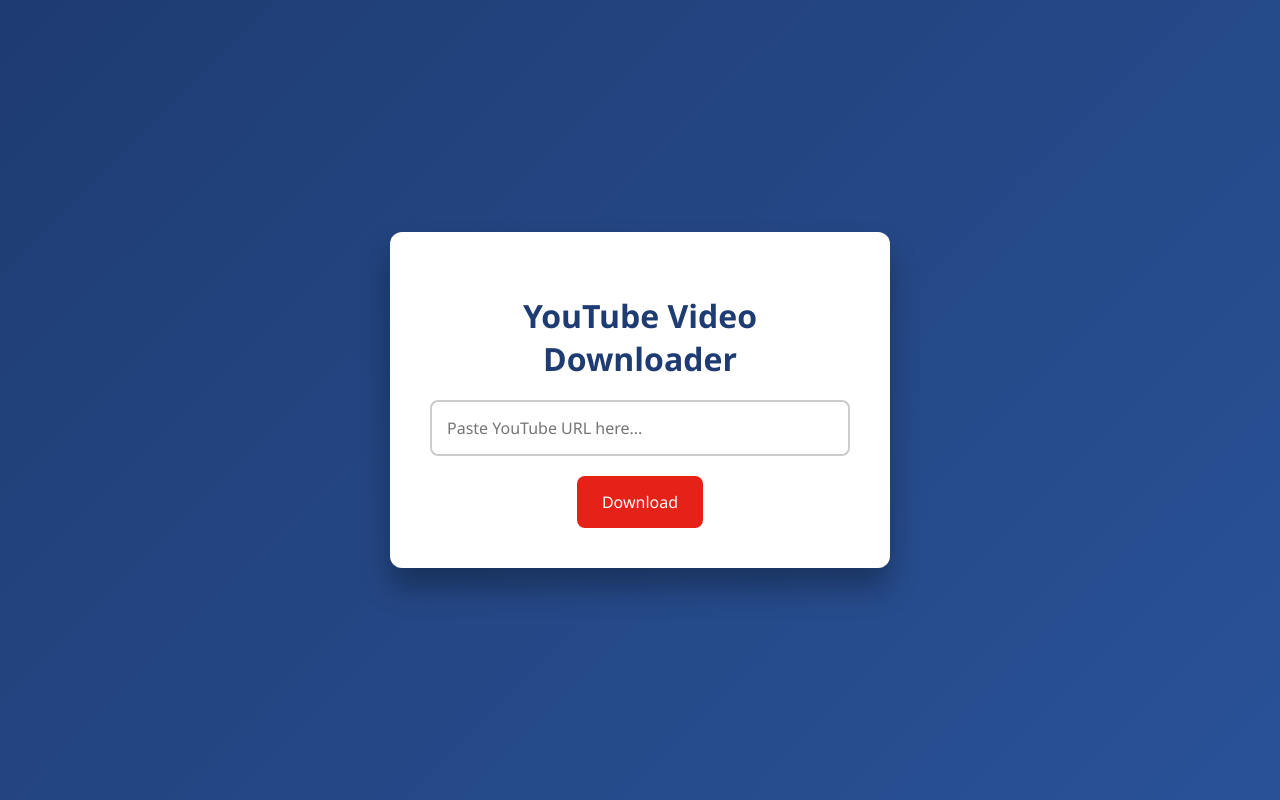
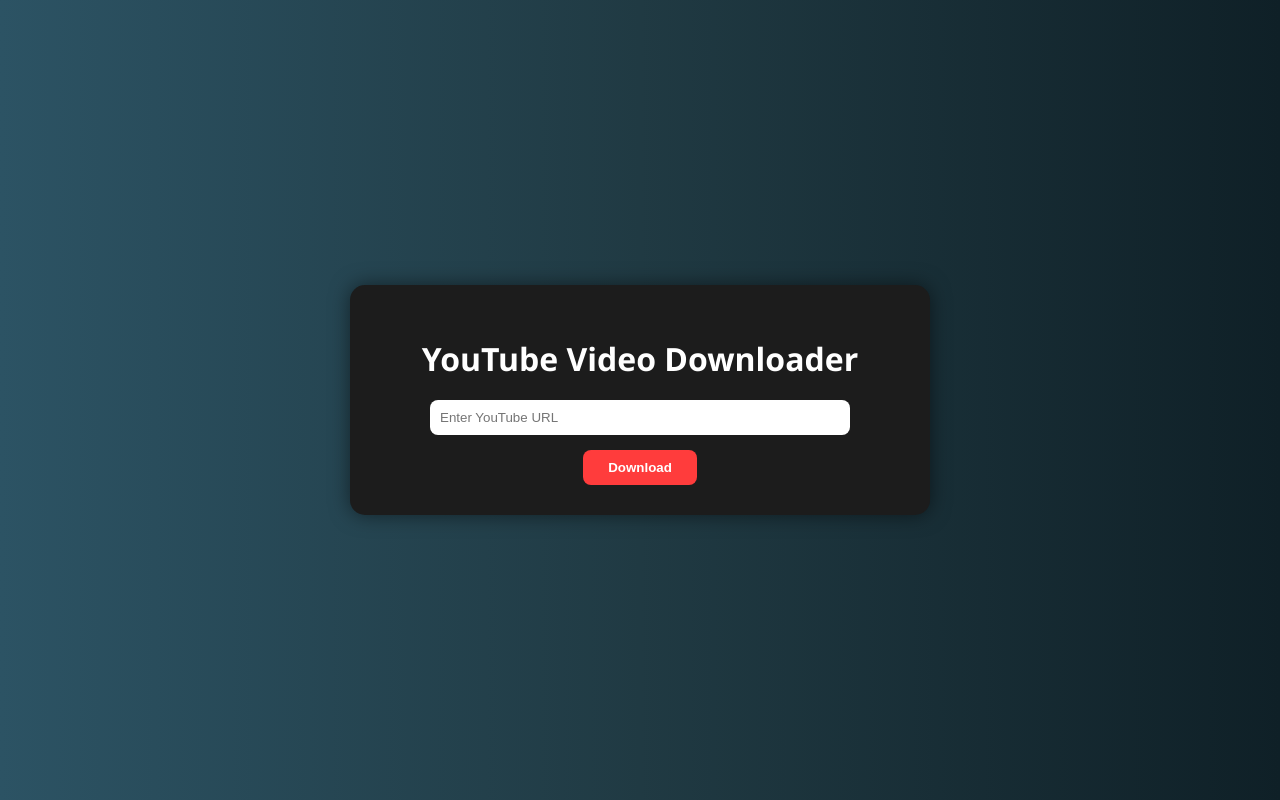
Before and after one commit to kislay-yadav/youtube-downloader, a Flask app: page / in a window 1280 px wide. Run offline with Flask 3, Linux system fonts and the light colour scheme.

Commit message:
Update index.html

```diff
--- a/templates/index.html
+++ b/templates/index.html
@@ -1,74 +1,75 @@
-
 <!DOCTYPE html>
 <html lang="en">
 <head>
   <meta charset="UTF-8">
-  <title>YouTube Video Downloader</title>
+  <title>YouTube Downloader</title>
   <style>
-    * {
-      box-sizing: border-box;
-      font-family: 'Segoe UI', Tahoma, Geneva, Verdana, sans-serif;
+    body {
+      background: #0f2027;
+      background: linear-gradient(to right, #2c5364, #203a43, #0f2027);
+      font-family: 'Segoe UI', sans-serif;
+      color: white;
+      display: flex;
+      justify-content: center;
+      align-items: center;
+      height: 100vh;
+      margin: 0;
     }
-    body {
-      margin: 0;
-      padding: 0;
-      background: linear-gradient(135deg, #1e3c72, #2a5298);
-      height: 100vh;
-      display: flex;
-      align-items: center;
-      justify-content: center;
-      color: #fff;
+
+    .container {
+      background-color: #1c1c1c;
+      padding: 30px 40px;
+      border-radius: 15px;
+      box-shadow: 0 0 20px rgba(0, 0, 0, 0.5);
+      text-align: center;
+      width: 90%;
+      max-width: 500px;
     }
-    .container {
-      background: white;
-      padding: 40px;
-      border-radius: 12px;
-      box-shadow: 0 20px 30px rgba(0, 0, 0, 0.3);
-      text-align: center;
-      max-width: 500px;
-      width: 100%;
-    }
+
     h1 {
-      color: #1e3c72;
       margin-bottom: 20px;
     }
+
     input[type="text"] {
-      width: 100%;
-      padding: 15px;
-      border: 2px solid #ccc;
+      width: 80%;
+      padding: 10px;
+      border: none;
       border-radius: 8px;
-      margin-bottom: 20px;
-      font-size: 16px;
+      margin-bottom: 15px;
     }
+
     button {
-      background-color: #e62117;
+      padding: 10px 25px;
+      border: none;
+      border-radius: 8px;
+      background-color: #ff3c3c;
       color: white;
-      border: none;
-      padding: 15px 25px;
-      font-size: 16px;
-      border-radius: 8px;
+      font-weight: bold;
       cursor: pointer;
-      transition: background-color 0.3s ease;
+      transition: 0.3s;
     }
+
     button:hover {
-      background-color: #c21a12;
+      background-color: #e62e2e;
     }
+
     .error {
-      margin-top: 15px;
-      color: red;
+      color: #ff8080;
+      margin-bottom: 15px;
     }
   </style>
 </head>
 <body>
   <div class="container">
     <h1>YouTube Video Downloader</h1>
+    {% if error %}
+      <p class="error">{{ error }}</p>
+    {% endif %}
     <form method="POST">
-      <input type="text" name="url" placeholder="Paste YouTube URL here..." required>
+      <input type="text" name="url" placeholder="Enter YouTube URL" required>
+      <br>
       <button type="submit">Download</button>
     </form>
-    {% if error %}
-      <div class="error">⚠️ {{ error }}</div>
-    {% endif %}
   </div>
 </body>
 </html>
```
